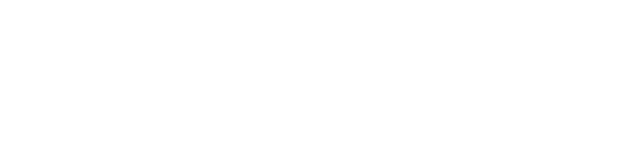
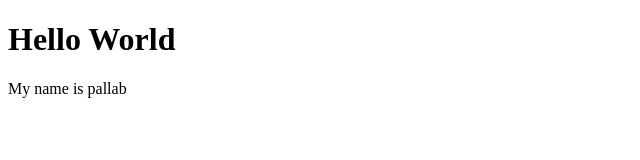
Before and after one commit to AHMEDNABIB/my-new-repo, a plain HTML site: page index.html in a window 1280 px wide. Shown: the whole page, without its empty margins (0-640 px from the left). Drawn offline with Linux system fonts and the light colour scheme.

Commit message:
ADD into body

```diff
--- a/index.html
+++ b/index.html
@@ -7,6 +7,7 @@
     <title>Document</title>
 </head>
 <body>
-
+    <h1>Hello World</h1>
+    <p>My name is pallab</p>
 </body>
 </html>
```
